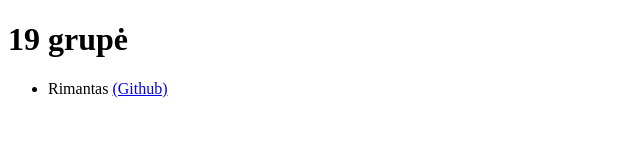
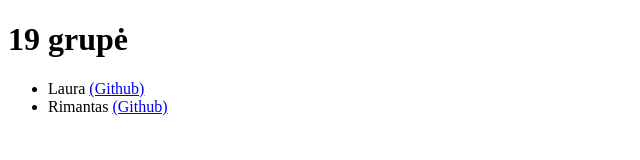
Before and after one commit to rudzyl/19-grupe-suvestine, a plain HTML site: page index.html in a window 1280 px wide. Shown: the whole page, without its empty margins (0-640 px from the left). Drawn offline with Linux system fonts and the light colour scheme.

Commit message:
Papildyta

```diff
--- a/index.html
+++ b/index.html
@@ -24,6 +24,10 @@
         <!-- j -->
         <!-- k -->
         <!-- l -->
+        <li>
+            <span>Laura</span>
+            <a href="https://github.com/laurako14">(Github)</a>
+        </li>
         <!-- m -->
         <!-- n -->
         <!-- o -->
```
